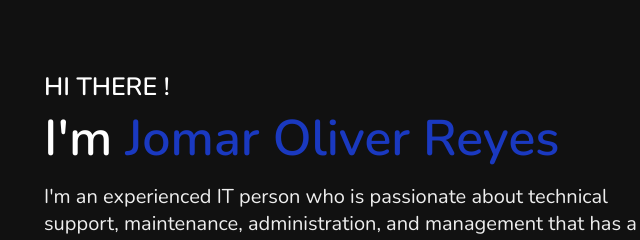
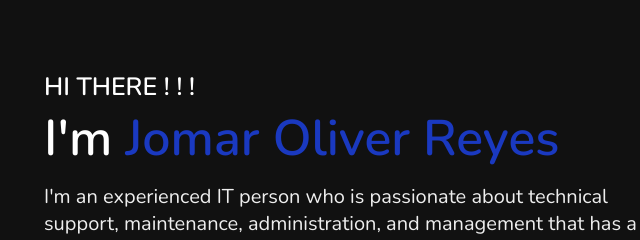
Before and after one commit to j0rd3v/j0rd3v.github.io, a plain HTML site: page index.html in a window 1280 px wide. Shown: the part 189-429 px from the top of the page, 456-1096 px from the left. Drawn offline with nearby package versions, Linux system fonts and the light colour scheme.

Commit message:
06-16-22

```diff
--- a/index.html
+++ b/index.html
@@ -49,7 +49,7 @@
 
 <section class="home" id="home">
 
-    <h3>HI THERE !</h3>
+    <h3>HI THERE ! ! !</h3>
     <h1>I'm <span>Jomar Oliver Reyes</span></h1>
     <p>I'm an experienced IT person who is passionate about technical support, maintenance,
         administration, and management that has a strong background in these aspects.
```
